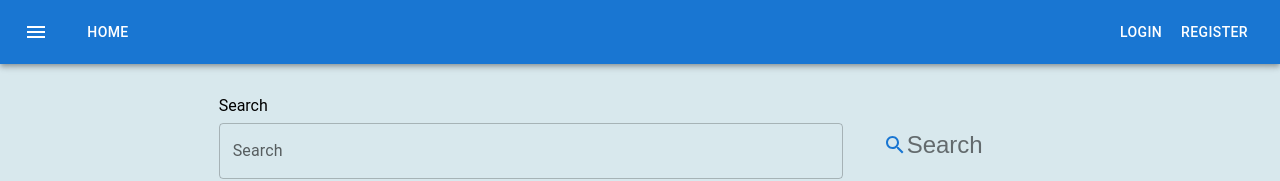
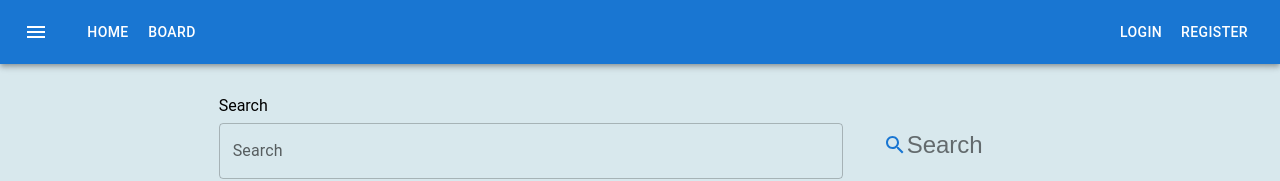
Before and after one commit to najaeyeong/NodeJs_React_Movies, a React (Create React App) app in the folder client/: page / in a window 1280 px wide. Shown: the top 181 px of the page. Built offline with nearby package versions, Linux system fonts and the light colour scheme; no server answers.

Commit message:
메뉴 추가 redex와 sessionStrage 같이 사용해서 새로고침시에는 정보 유지되며 브라우져 종료시에는 초기화 된다 .

```diff
--- a/client/src/component/MenuBar.tsx
+++ b/client/src/component/MenuBar.tsx
@@ -66,7 +66,7 @@ export default function MenuBar() {
 
     return (
       <Box sx={{ flexGrow: 1 }}>
-        <AppBar sx={{width:"100%"}} position="static">
+        <AppBar sx={{width:"100%", minWidth:500}} position="static">
           <Toolbar>
             <IconButton
               size="large"
@@ -78,7 +78,8 @@ export default function MenuBar() {
               <MenuIcon />
             </IconButton>
             <Typography variant="h6" component="div" sx={{ flexGrow: 1 }}>
-              <Button style={{ textDecoration: 'none', color:"inherit" }} onClick={()=>{sessionStorage.removeItem('genre');
+              <Button style={{ textDecoration: 'none', color:"inherit" }}
+                      onClick={()=>{sessionStorage.removeItem('genre');
                                   sessionStorage.removeItem('sort');
                                   sessionStorage.removeItem('rating');
                                   sessionStorage.removeItem('term');
@@ -87,20 +88,26 @@ export default function MenuBar() {
                                   sessionStorage.removeItem('lastpagenumber')
                                   sessionStorage.removeItem('backlist')
                                   window.location.replace("/home/movie");
-                                                                                  dispatch(menuSlice.actions.search())}}>home</Button>
-              {/* <Link style={{ textDecoration: 'none', color:"inherit" }} to={'/'} onClick={()=>{sessionStorage.removeItem('genre');
-                                                                                              sessionStorage.removeItem('sort');
-                                                                                              sessionStorage.removeItem('rating');
-                                                                                              sessionStorage.removeItem('term');
-                                                                                              sessionStorage.removeItem('year')}} > Home </Link> */}
+                                  dispatch(menuSlice.actions.search())
+                                  window.sessionStorage.removeItem("menu")}}>home
+              </Button>
+              <Button style={{ textDecoration: 'none', color:"inherit" }}
+                  onClick={()=>{
+                    dispatch(menuSlice.actions.board());
+                    window.sessionStorage.setItem("menu","board");
+              }}>
+                Board
+              </Button>
             </Typography>
             {(logined)?<>
-                        <Button color="inherit" onClick={()=>{dispatch(menuSlice.actions.userInfo())}}>{userId}</Button>
+                        <Button color="inherit" onClick={()=>{
+                          dispatch(menuSlice.actions.userInfo());
+                          window.sessionStorage.setItem("menu","userInfo");}}>{userId}</Button>
                         <Button color="inherit" onClick={()=>{ //setUserId(null);
                           //sessionStorage.removeItem("user_id");
                           logout();
                           dispatch(userIdSlice.actions.logout());
-                          dispatch(menuSlice.actions.search()) }}>Logout</Button>
+                          dispatch(menuSlice.actions.search())}}>Logout</Button>
                       </>
                       :<>
                         <Button color="inherit" href='/login'>Login</Button>
--- a/client/src/component/UserInfo.tsx
+++ b/client/src/component/UserInfo.tsx
@@ -121,13 +121,7 @@ export function UserInfo(){
     // },[userMovies])
 
 
-    return  <Box>
-                <Grid container spacing={3}  direction="row" justifyContent="flex-start" alignItems="stretch">
-                    <Grid item xs>
-                        <Box></Box>
-                    </Grid>
-                    <Grid item xs={8}>
-                            <Card sx={{mt:6, minWidth:800}} elevation={3}>
+    return  <Card sx={{mt:6, minWidth:800}} elevation={3}>
                 <Box component='h2' sx={{mt:4,mb:5,ml:4}}>USER INFO</Box>
                 <Box sx={{ml:10,mb:2}}>
                     USER ID: {userInfo?.id}
@@ -184,12 +178,7 @@ export function UserInfo(){
                         })}
                 </Box>
             </Card>
-                    </Grid>
-                    <Grid item xs>
-                        <Box></Box>
-                    </Grid>
-                </Grid>
-            </Box>
+
 }
 
 export default UserInfo;
--- a/client/src/routers/page/home.tsx
+++ b/client/src/routers/page/home.tsx
@@ -11,6 +11,7 @@ import axios from 'axios';
 
 //암복화
 import Crypto from '../../Modules/config/Crypto';
+import Board from '../../component/Board/Board.tsx';
 
 //mui
 import CircularProgress from '@mui/material/CircularProgress';
@@ -23,7 +24,7 @@ import store from '../../store/store'
 import {useSelector,useDispatch} from "react-redux"
 import {RootState} from '../../store/store'
 import userIdSlice from '../../store/userIdSlice';
-
+import menuSlice from '../../store/menuSlice';
 
 export function Home(){
     const url = useSelector<RootState,string>(state=>{return state.serverUrl.url})
@@ -81,8 +82,11 @@ export function Home(){
 
     useEffect(()=>{
       getUserData()
+      if(window.sessionStorage.getItem("menu") === null){
+        dispatch(menuSlice.actions.search())
+      }
+      console.log(menu);
     })
-
     useEffect(()=>{
       window.scrollTo(0, 0)
       //getMovies()
@@ -94,13 +98,28 @@ export function Home(){
     return<Provider store={store}>
             <MenuBar />
             <>
-              {(menu === "search")
+              {(menu === 'search')
                   ?<Search/>
                   :<>
-                    {(menu==="userInfo")
-                        ?<UserInfo/>
-                        :<>not</>
-                    }
+                  <Box>
+                    <Grid container spacing={3}  direction="row" justifyContent="flex-start" alignItems="stretch">
+                      <Grid item xs>
+                          <Box></Box>
+                      </Grid>
+                      <Grid item xs={8}>
+                      {(menu==="userInfo")
+                          ?<UserInfo/>
+                          :<>{(menu === "board")
+                                ?<><Board/></>
+                                :<></>}
+                           </>
+                      }
+                      </Grid>
+                      <Grid item xs>
+                          <Box></Box>
+                      </Grid>
+                    </Grid>
+                  </Box>
                   </>
               }
             </>
--- a/client/src/store/menuSlice.tsx
+++ b/client/src/store/menuSlice.tsx
@@ -7,7 +7,8 @@ const menuSlice = createSlice({
     initialState:{menu:"search"},
     reducers:{
       userInfo:(state)=>{state.menu = "userInfo"},
-      search:(state)=>{state.menu = "search"}
+      search:(state)=>{state.menu = "search"},
+      board:(state)=>{state.menu = "board"}
     }
   })
 
```
Lines whose indentation alone changed are shown as unchanged.
